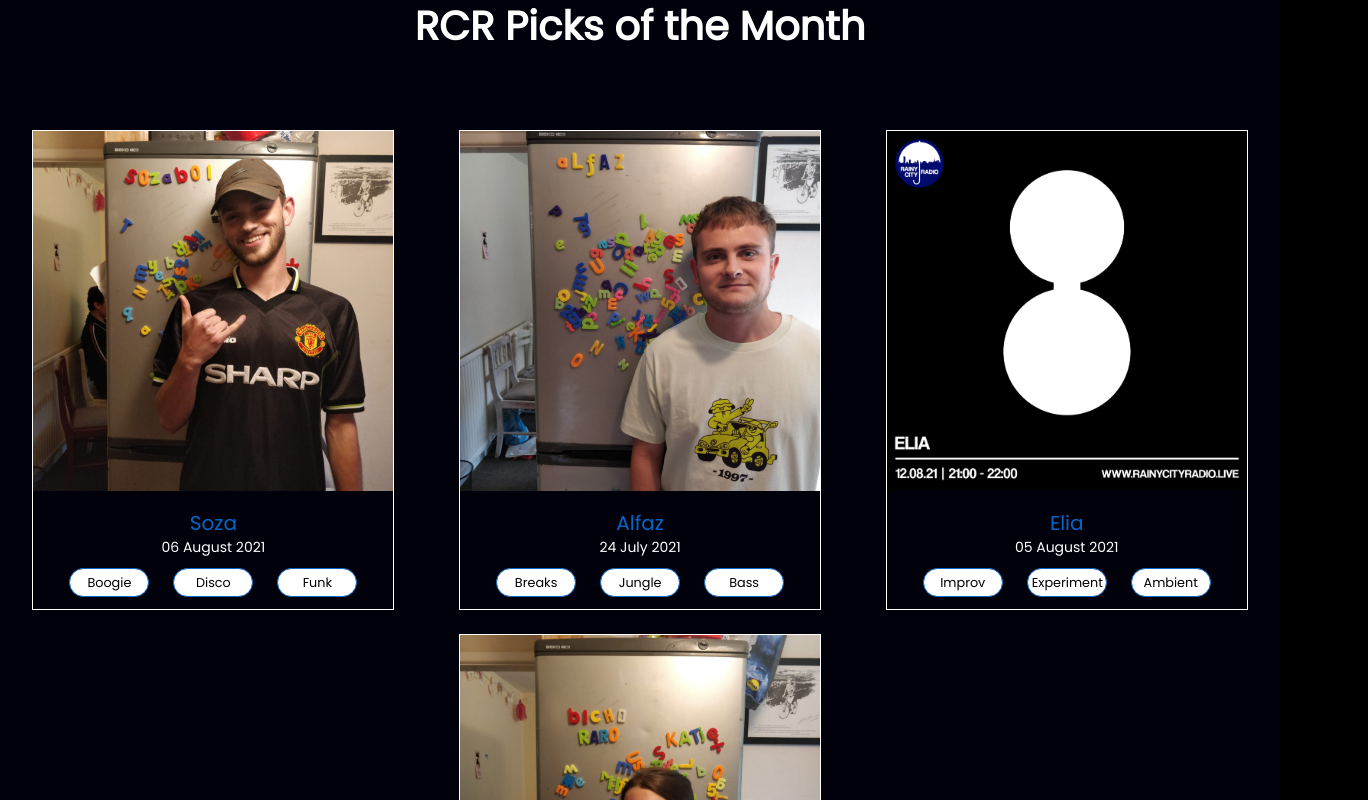
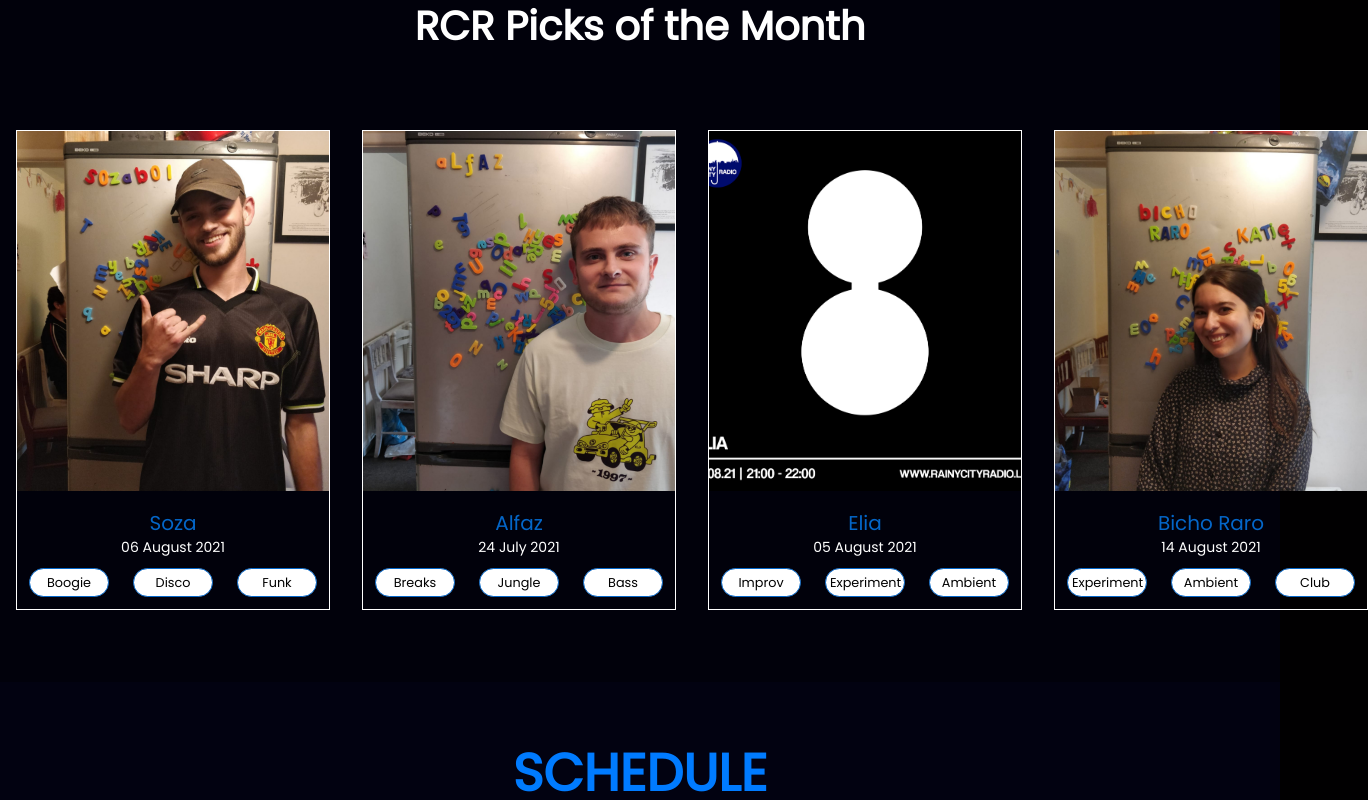
Before and after one commit to katiemhughes/radio-website, a React (Create React App) app: page / in a window 1280 px wide. Shown: the part 980-1780 px from the top of the page, 1368 px wide, since content can reach past the window. Built offline with nearby package versions, Linux system fonts and the light colour scheme.

Commit message:
removed flex wrap for larger screens

```diff
--- a/src/components/cards/Cards.css
+++ b/src/components/cards/Cards.css
@@ -67,8 +67,8 @@
     }
 }
 
-/* @media screen and (min-width: 1024px) {
+@media screen and (min-width: 1024px) {
     .cards__items {
-        /* margin: 5rem; */
-    /* }
-} */
+        flex-wrap: nowrap;
+    }
+}
```
